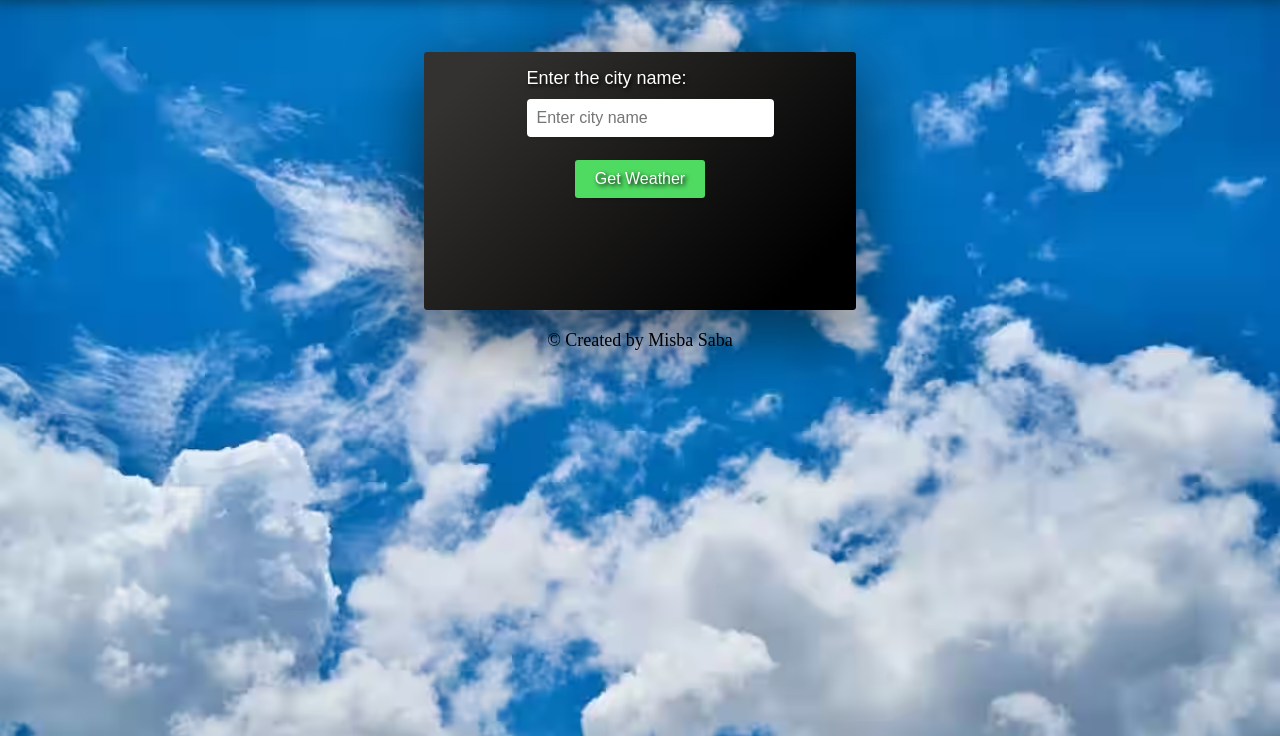
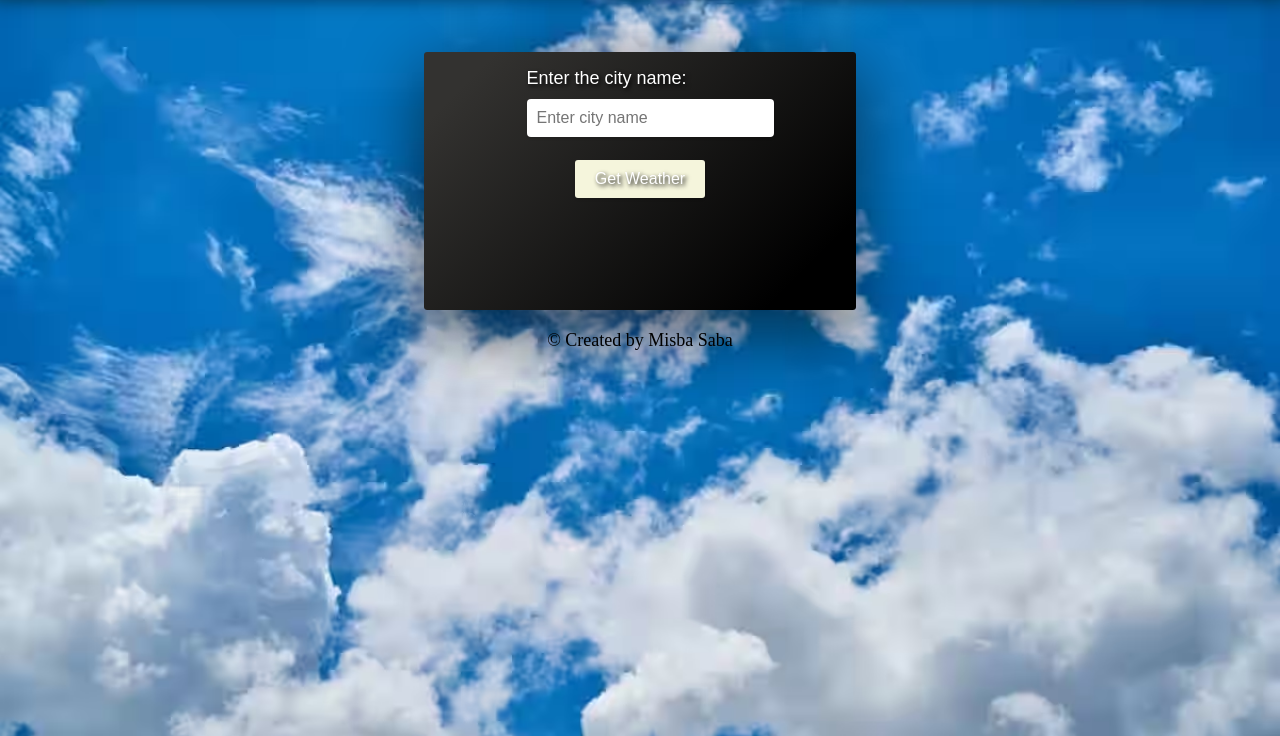
Before and after one commit to mehwish75/Weather, a plain HTML site: page index.html in a window 1280 px wide. In both pictures the pointer is over the button "Get Weather". Shown: the part 64-800 px from the top of the page. Drawn offline with Linux system fonts and the light colour scheme; a web font is replaced by a local one.

Commit message:
Update style.css

```diff
--- a/style.css
+++ b/style.css
@@ -87,7 +87,7 @@ header {
   }
 
   button:hover {
-    background-color: #4fda61;
+    background-color: beige;
   }
 
   .container #result{
```
